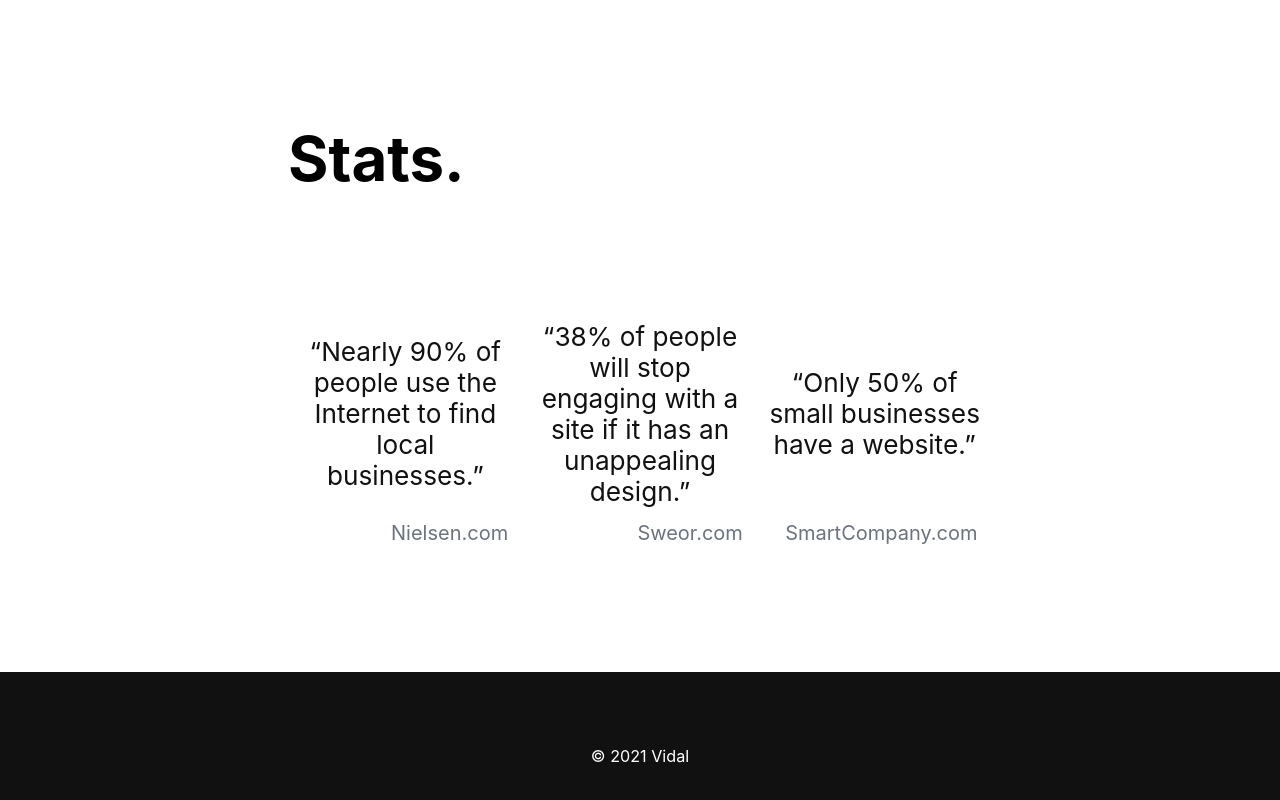
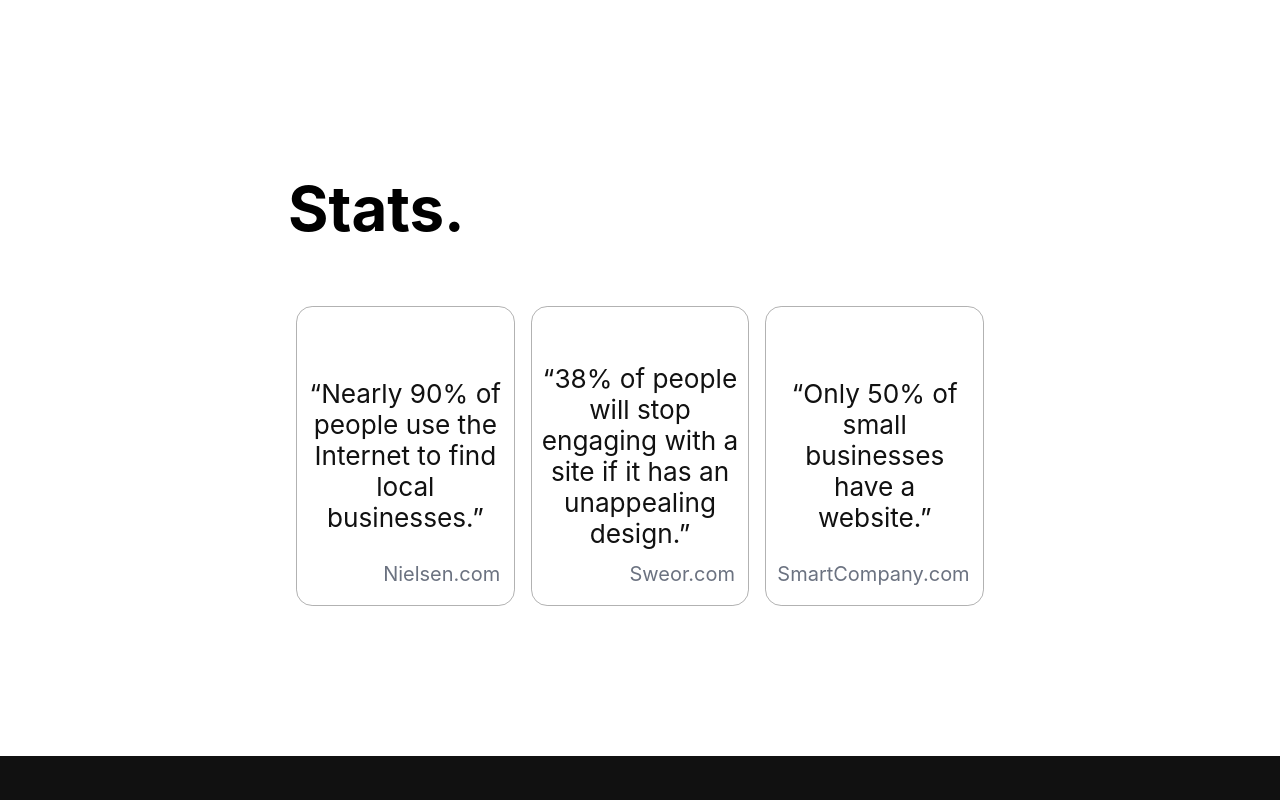
Before and after one commit to raglandc/vidal-production, a Next.js app: page / in a window 1280 px wide. Shown: the part 1290-2090 px from the top of the page. Built offline with nearby package versions, Linux system fonts and the light colour scheme.

Commit message:
style work

```diff
--- a/components/UI/SectionWrapper.module.css
+++ b/components/UI/SectionWrapper.module.css
@@ -1,6 +1,6 @@
 .sectionWrapper {
   width: 100%;
-  margin: 0 0 3rem 0;
+  margin: 0 0 8rem 0;
   display: flex;
   flex-direction: column;
   justify-content: center;
--- a/components/sections/HomePageSections/homepageComponents/StatsCard.module.css
+++ b/components/sections/HomePageSections/homepageComponents/StatsCard.module.css
@@ -36,7 +36,7 @@
 
 @media only screen and (min-width: 900px) {
   .card {
-    border: none;
     padding: 0 1rem;
+    margin: 8px;
   }
 }
```
